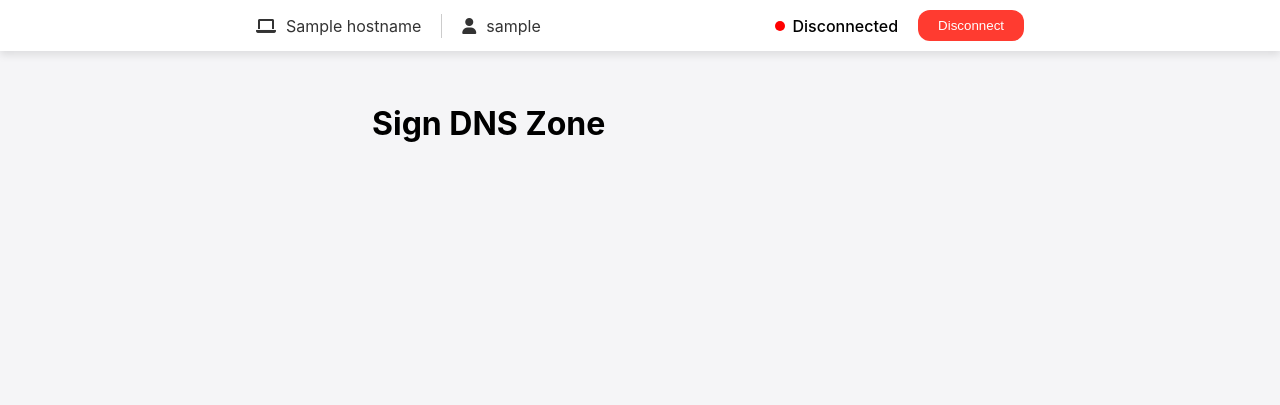
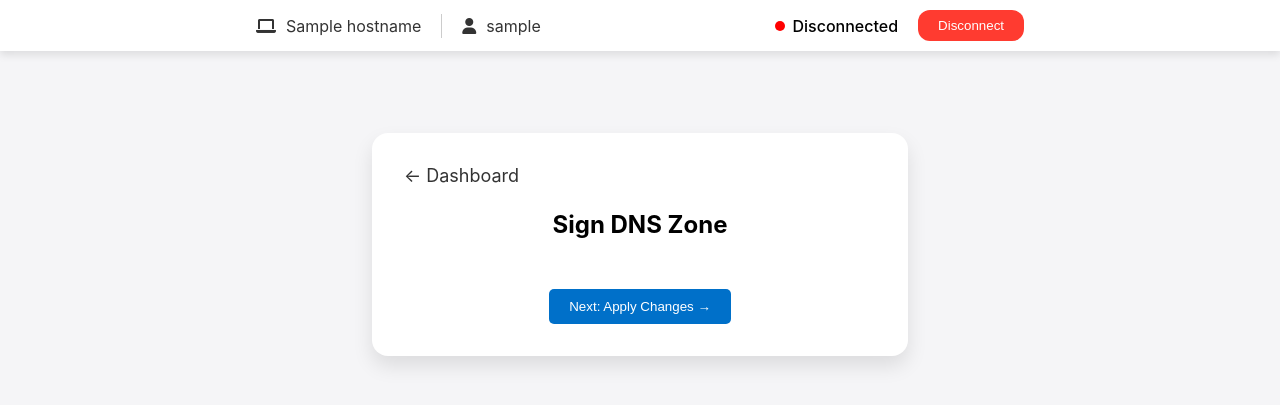
Before and after one commit to lakshankd/flask-dnssec, a Flask app: template templates/sign_zone.html in a window 1280 px wide. Shown: the top 405 px of the page. Run offline with Flask 3, Linux system fonts and the light colour scheme; the template is opened without the code that fills it: most values are stand-ins (such as "Sample title", 1, 10 or a date in 2020).

Commit message:
adding page structure for sign zone and apply changes

```diff
--- /dev/null
+++ b/static/js/apply_changes.js
@@ -0,0 +1,3 @@
+$(document).ready(function () {
+    console.log("apply_changes.js file loaded")
+})
--- /dev/null
+++ b/static/js/sign_zone.js
@@ -0,0 +1,3 @@
+$(document).ready(function () {
+    console.log("sign_zone.js file loaded")
+})
--- a/static/styles.css
+++ b/static/styles.css
@@ -430,8 +430,40 @@ form button:hover {
     margin-bottom: 30px;
 }
 
-.generate-keys-next-step-btn {
+/* End of Generate Keys CSS*/
 
+/* Sign Zone */
+.sign-zone-container {
+    background-color: white;
+    padding: 2rem;
+    text-align: center;
+    margin: 50px auto;
+    border-radius: 16px;
+    box-shadow: 0 10px 20px rgba(0, 0, 0, 0.1);
 }
 
-/* End of Generate Keys CSS*/
+.sign-zone-header {
+    text-align: center;
+    font-size: 24px;
+    margin-bottom: 30px;
+}
+
+/* End Sign Zone */
+
+/* Apply Changes */
+.apply-changes-container {
+    background-color: white;
+    padding: 2rem;
+    text-align: center;
+    margin: 50px auto;
+    border-radius: 16px;
+    box-shadow: 0 10px 20px rgba(0, 0, 0, 0.1);
+}
+
+.apply-changes-header {
+    text-align: center;
+    font-size: 24px;
+    margin-bottom: 30px;
+}
+
+/* End of Apply Changes */
--- a/templates/sign_zone.html
+++ b/templates/sign_zone.html
@@ -4,6 +4,19 @@
 
 {% block content %}
     <div class="sign-zone-container">
-        <h1>Sign DNS Zone</h1>
+        <a href="{{ url_for('dashboard') }}" class="back-arrow">
+            &#8592; Dashboard
+        </a>
+        <h1 class="sign-zone-header">Sign DNS Zone</h1>
+        {# content #}
+        <button class="next-step-btn">
+            Next: Apply Changes &rarr;
+        </button>
     </div>
+
+    <!-- scripts -->
+    <script src="https://code.jquery.com/jquery-3.6.0.min.js"></script>
+    <script src="{{ url_for('static', filename='js/sign_zone.js') }}"></script>
+    <script>
+    </script>
 {% endblock %}
```
Also changed, not shown: templates/apply_changes.html (+13 -1 lines).
